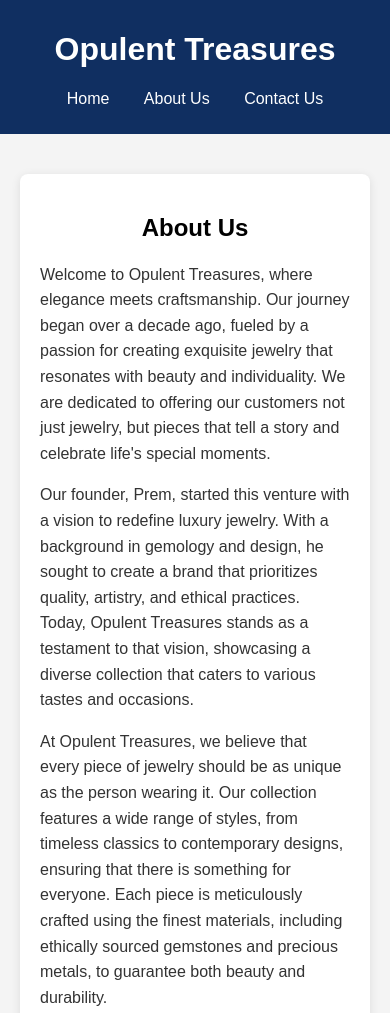
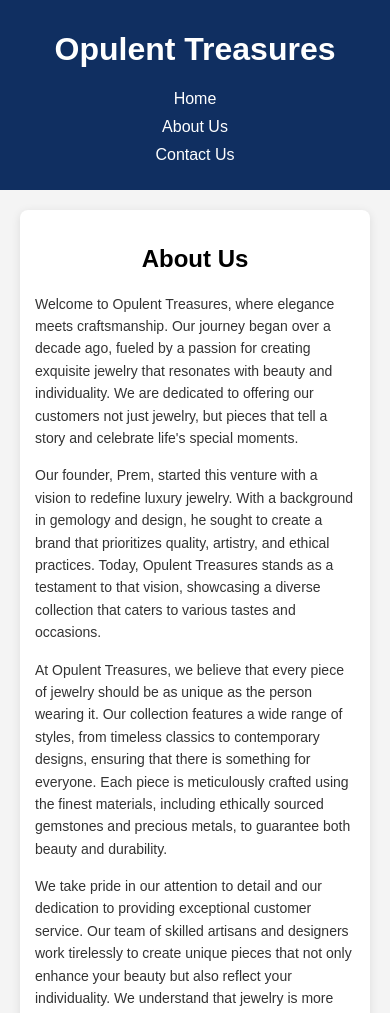
Before and after one commit to premnaik0/opulenttreasures.github.io, a plain HTML site: page about.html in a window 390 px wide. Shown: the top 1013 px of the page. Drawn offline with Linux system fonts and the light colour scheme.

Commit message:
Update styles2.css

```diff
--- a/styles2.css
+++ b/styles2.css
@@ -59,6 +59,43 @@ p {
     border-radius: 8px;
 }
 
+@media only screen and (max-width: 600px) {
+    nav ul {
+        display: block; /* Stack nav items vertically for mobile */
+        text-align: center;
+    }
+
+    nav ul li {
+        display: block; /* Each nav item in a block */
+        margin: 10px 0; /* Space between nav items */
+    }
+
+    main {
+        padding: 10px; /* Reduce main padding */
+    }
+
+    #about {
+        margin: 10px; /* Adjust margin for smaller screens */
+        padding: 15px; /* Reduce padding inside about section */
+    }
+
+    h2 {
+        font-size: 24px; /* Adjust header font size for mobile */
+    }
+
+    p {
+        font-size: 14px; /* Adjust paragraph font size for mobile */
+    }
+
+    .about-image {
+        margin: 15px auto; /* Adjust margin for image */
+    }
+
+    footer {
+        padding: 15px; /* Increase footer padding */
+    }
+}
+
 footer {
     text-align: center;
     padding: 10px 0;
```
